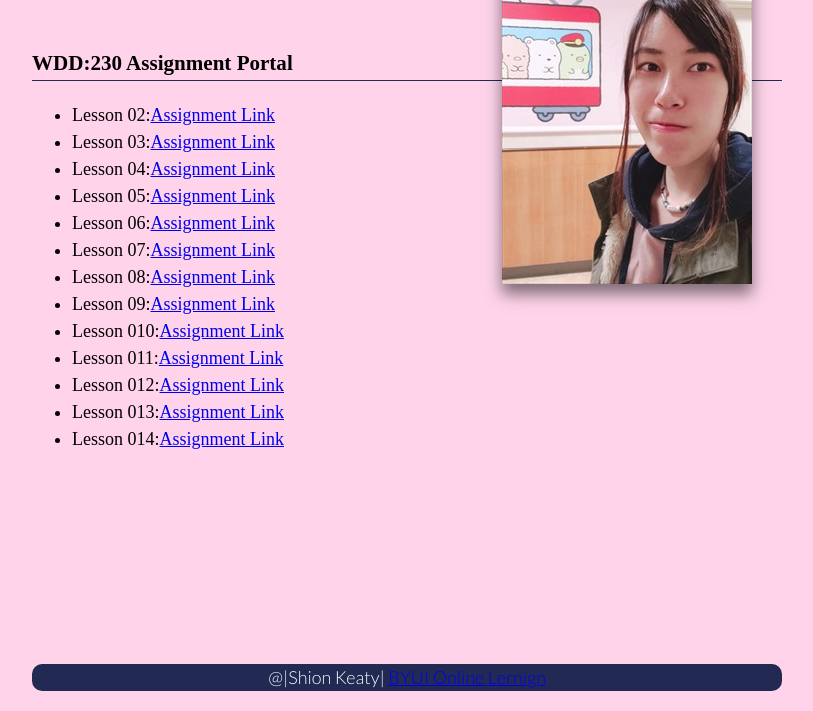
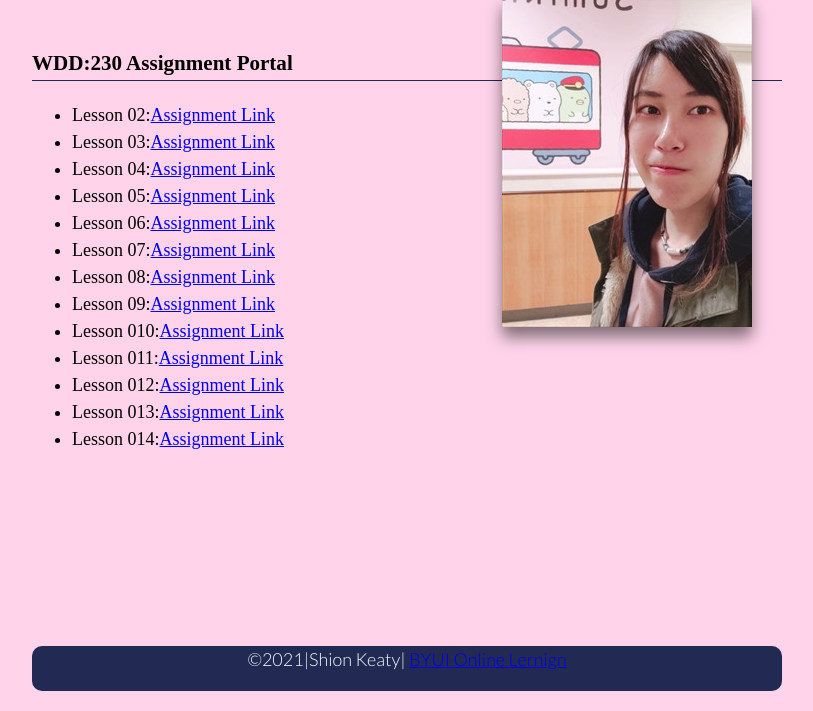
Before and after one commit to Shion034/Shion034.github.io, a plain HTML site: page index.html in a window 1280 px wide. Shown: the part 89-800 px from the top of the page, without its empty margins (233-1046 px from the left). Drawn offline with Linux system fonts and the light colour scheme.

Commit message:
new update

```diff
--- a/index.html
+++ b/index.html
@@ -13,6 +13,7 @@
     <h1>Shion Keaty</h1>
 
     </header>
+    <main>
     <div>
         <img src="portrate.jpg" class="pic-right" alt="my picture">
     </div>
@@ -34,11 +35,12 @@
         <li>Lesson 013:<a href="lesson13.html">Assignment Link</a></li>
         <li>Lesson 014:<a href="lesson14.html">Assignment Link</a></li>
     </ul>
+    </main>
+    <footer class="page-footer">
+        &copy;<span id="year">2021</span>|Shion Keaty|
+        <a class="link" href="https://www.byui.edu/online">BYUI Online Lernign</a><br>
 
-    <footer class="page-footer">
-        @<span id="year"></span>|Shion Keaty|
-        <a class="link" href="https://www.byui.edu/online">BYUI Online Lernign</a><br>
-        <span id="date"></span>
+        <p class="lastupdate"><span id="date"></span></p>
     </footer>
     <script src="lastupdate.js">
     </script>
```
